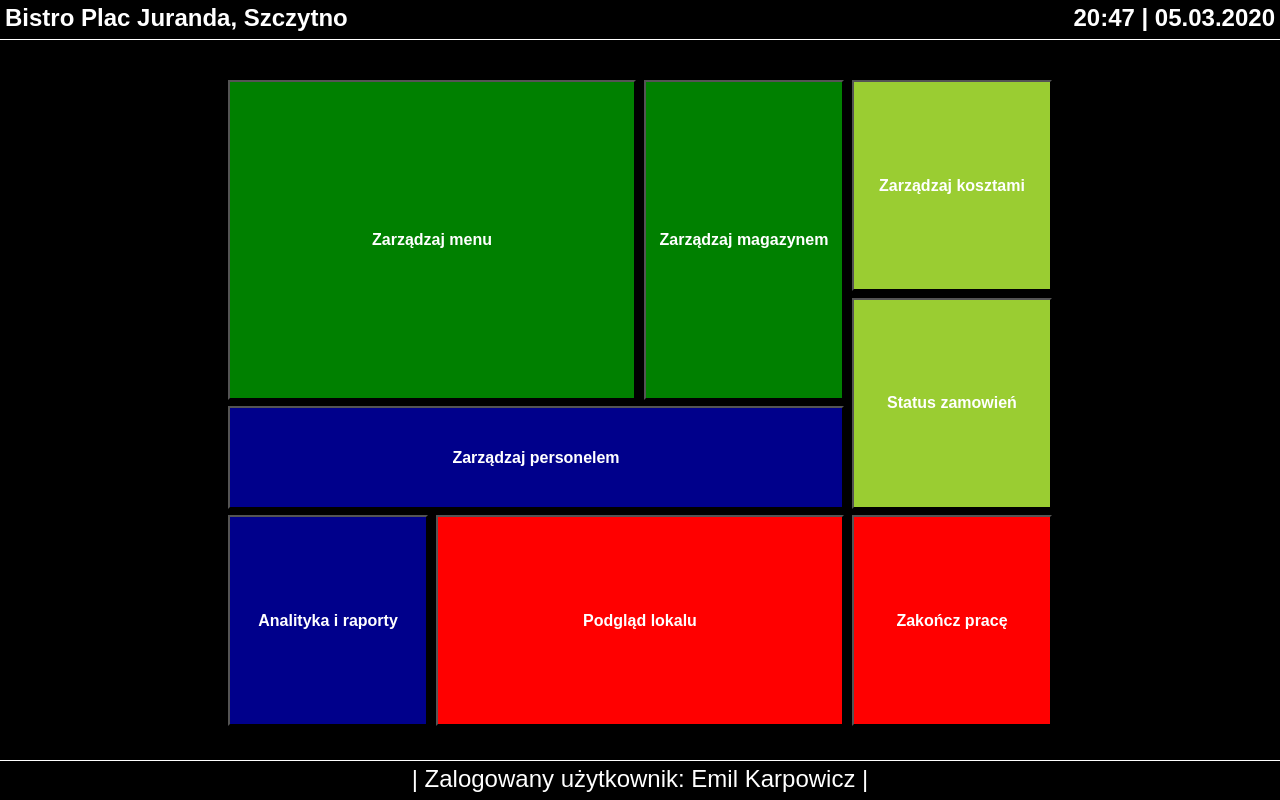
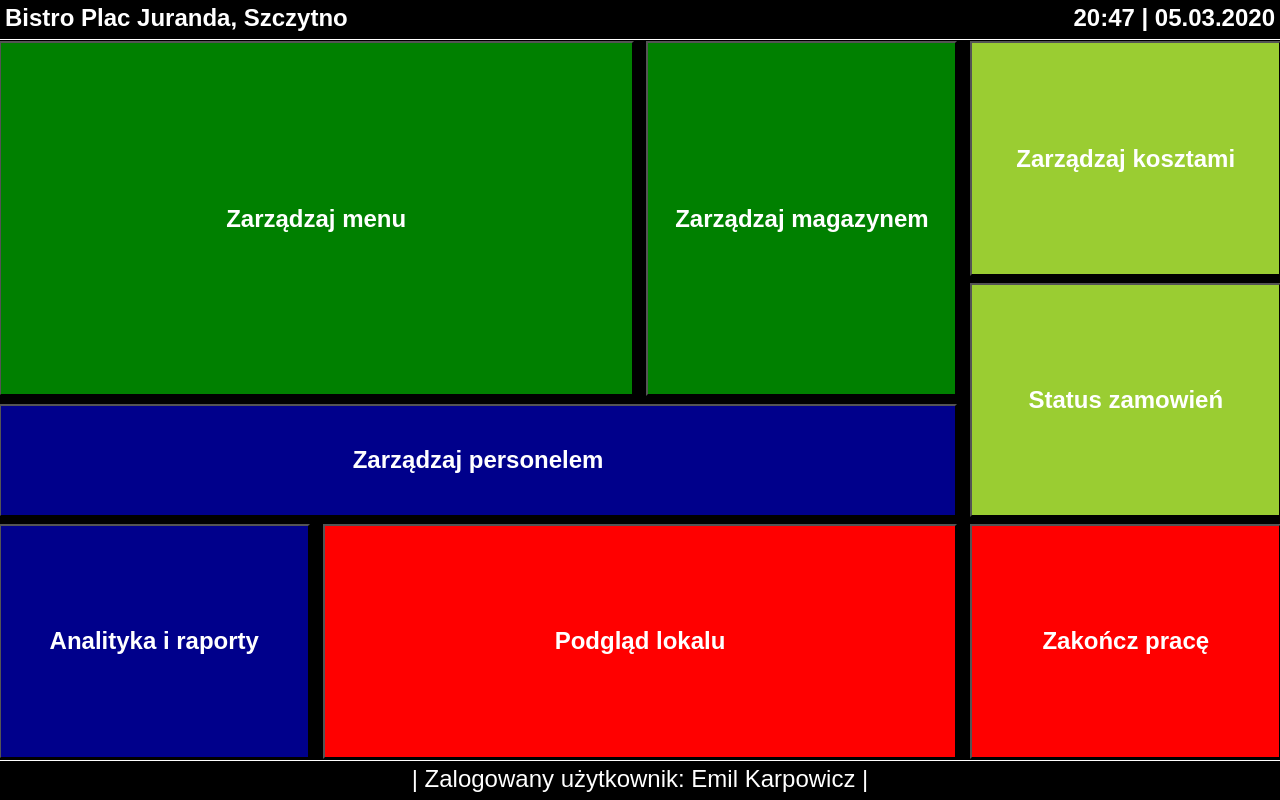
Before and after one commit to eMIKARp/bistro-management-tool-app, a Django app: page /bistro/panel_administratora in a window 1280 px wide. Run offline with Django 3.2, Linux system fonts and the light colour scheme; a user stored in the database is signed in; some libraries are stand-ins or nearby versions.

Commit message:
Another commit

```diff
--- a/static/css/BistroManagementToolApp/styles_admin_page.css
+++ b/static/css/BistroManagementToolApp/styles_admin_page.css
@@ -26,7 +26,7 @@
         background-color: green;
         color:white;
 
-        font-size: 2vh;
+        font-size: 3vh;
     }
 
 
@@ -43,18 +43,20 @@
 
 }
 
+@media only screen and (min-width: 600px) and (orientation:portrait){
+   .admin-action {
+        font-size: 2vh;
+    }
+}
+
 /* Small devices (portrait tablets and large phones, 600px and up) */
 @media only screen and (min-width: 600px) {
 
-}
-
-/* Medium devices (landscape tablets, 768px and up) */
-@media only screen and (min-width: 768px) {
 
  .admin_actions{
 
     display:grid;
-    grid-template-columns: 24% 24% 24% 24%;
+    grid-template-columns: 24.5% 24.5% 24.5% 24.5%;
     grid-template-rows: 16% 16% 16% 16% 16% 16%;
 
     grid-template-areas: "zmenu zmenu zmagazynem zkosztami"
@@ -64,9 +66,13 @@
                          "analityka kamery kamery koniecpracy"
                          "analityka kamery kamery koniecpracy";
 
-     grid-row-gap: 1%;
-     height: 80vh;
-     width: 85vw;
+     height: 90vh;
+     width: 100%;
+
+    padding: 5px;
+
+      align-content: center;
+     justify-content: center;
 }
 
      .admin-action {
@@ -86,15 +92,16 @@
     #kamery{grid-area: kamery;}
     #koniec_pracy{grid-area: koniecpracy;}
 
+
+
+}
+
+/* Medium devices (landscape tablets, 768px and up) */
+@media only screen and (min-width: 768px) {
 }
 
 /* Large devices (laptops/desktops, 992px and up) */
 @media only screen and (min-width: 992px) {
-
-    .admin_actions{
-        width: 65vw;
-    }
-
 }
 
 /* Extra large devices (large laptops and desktops, 1200px and up) */
```
Also changed, not shown: static/css/BistroManagementToolApp/styles_sales_page.css (+2 -9 lines).
